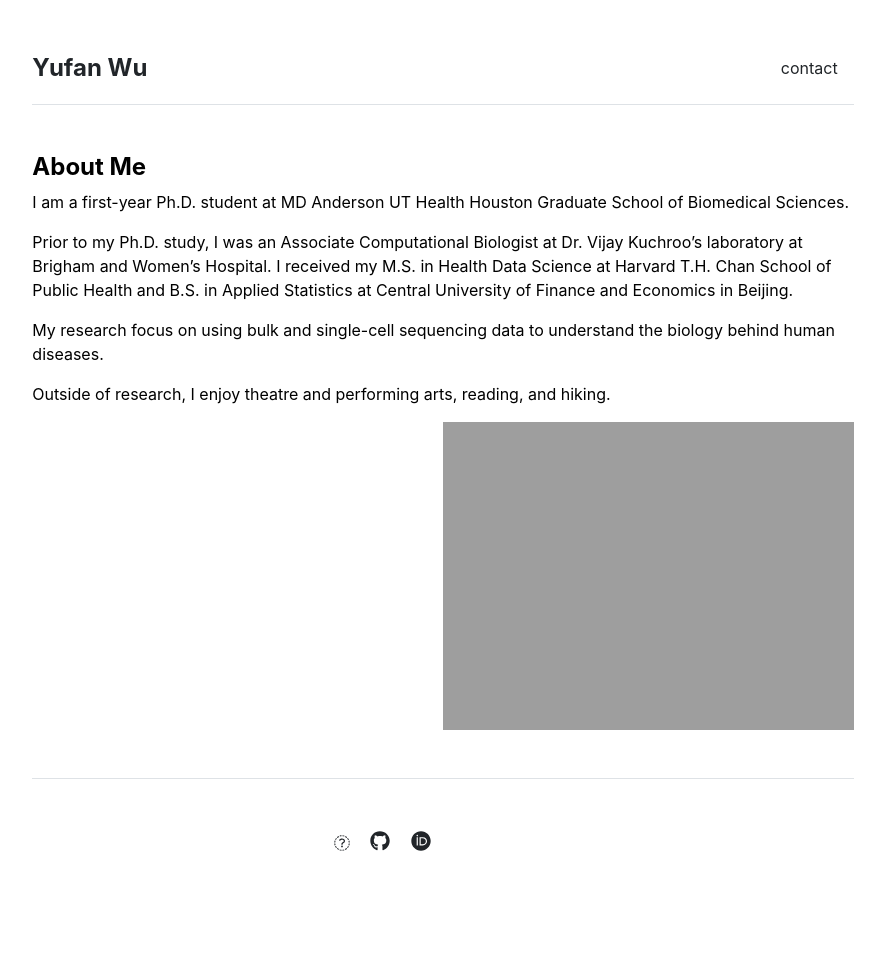
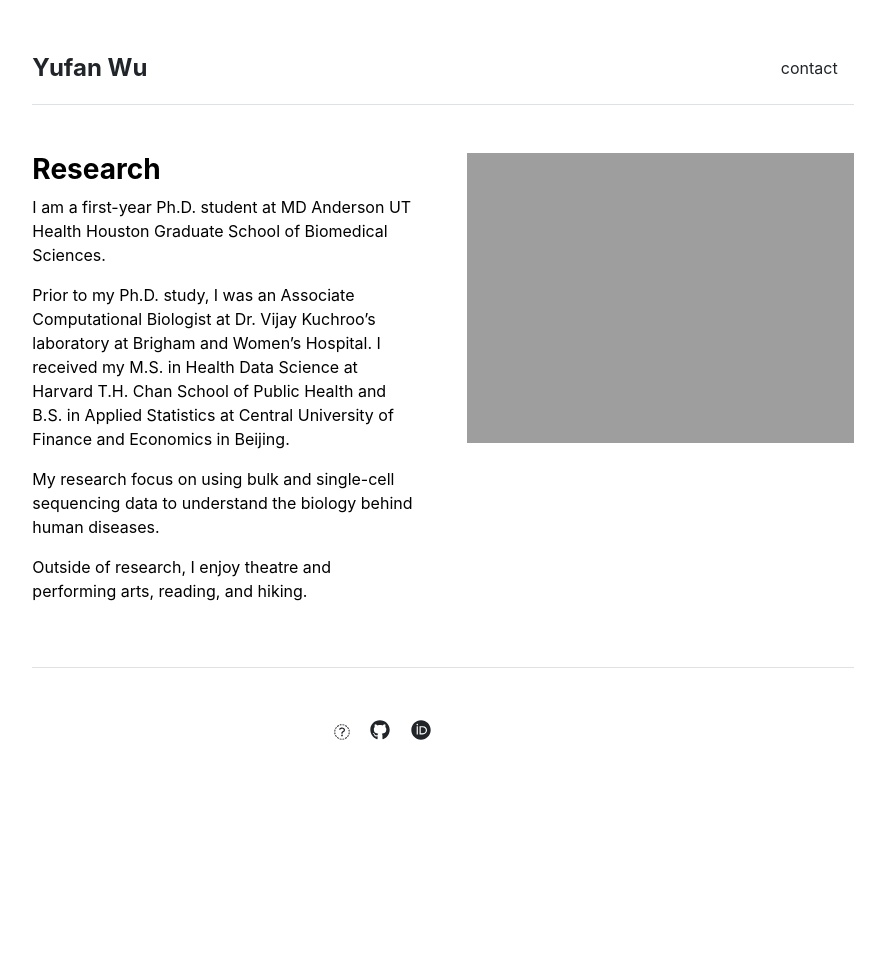
Before and after one commit to YufanWu147/YufanWu147.github.io, a Jekyll site: the page built from index.md, in a window 1280 px wide. Shown: the whole page, without its empty margins (197-1082 px from the left). Built offline with Jekyll 4.4.1, drawn with Linux system fonts in a browser that asks for light colours; after the commit the page ends 900 px from its top, so only the background shows below that.

Commit message:
update home layout

```diff
--- a/_layouts/home.html
+++ b/_layouts/home.html
@@ -3,11 +3,11 @@ layout: default
 ---
 
 <div class="row g-5 mb-5">
-  <article>
-    <h4 class="fw-bold">About Me</h4>
+  <div class="col-md-6">
+    <h3 class="fw-bold">Research</h3>
     {{ content }}
-    <div>
-      <img s src="{{ site.github.url }}/assets/img/home.jpg" alt="Home" width="50%" class="wrap">
-    </div>
-  </article>
+  </div>
+  <div class="col-md-6">
+    <img src="{{ site.github.url }}/assets/img/home.jpg" alt="Home" width="100%">
+  </div>
 </div>
```
